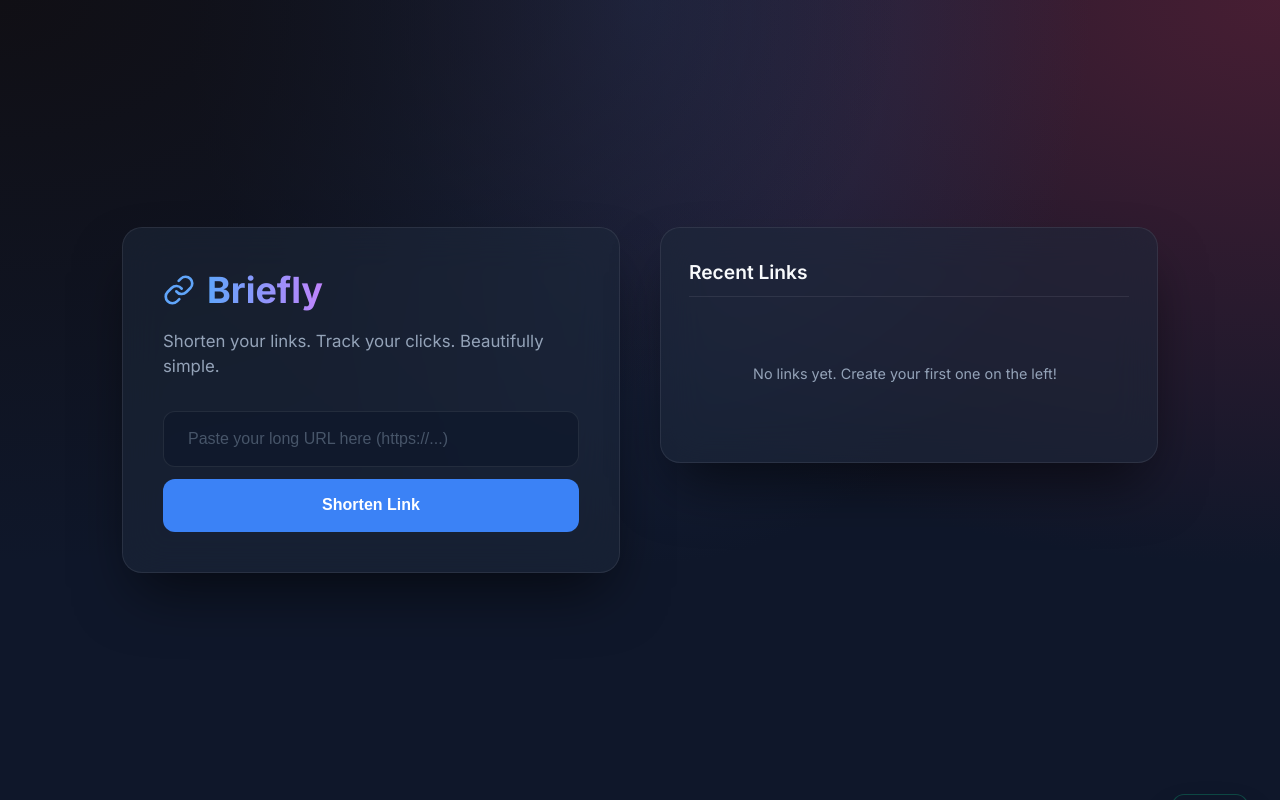
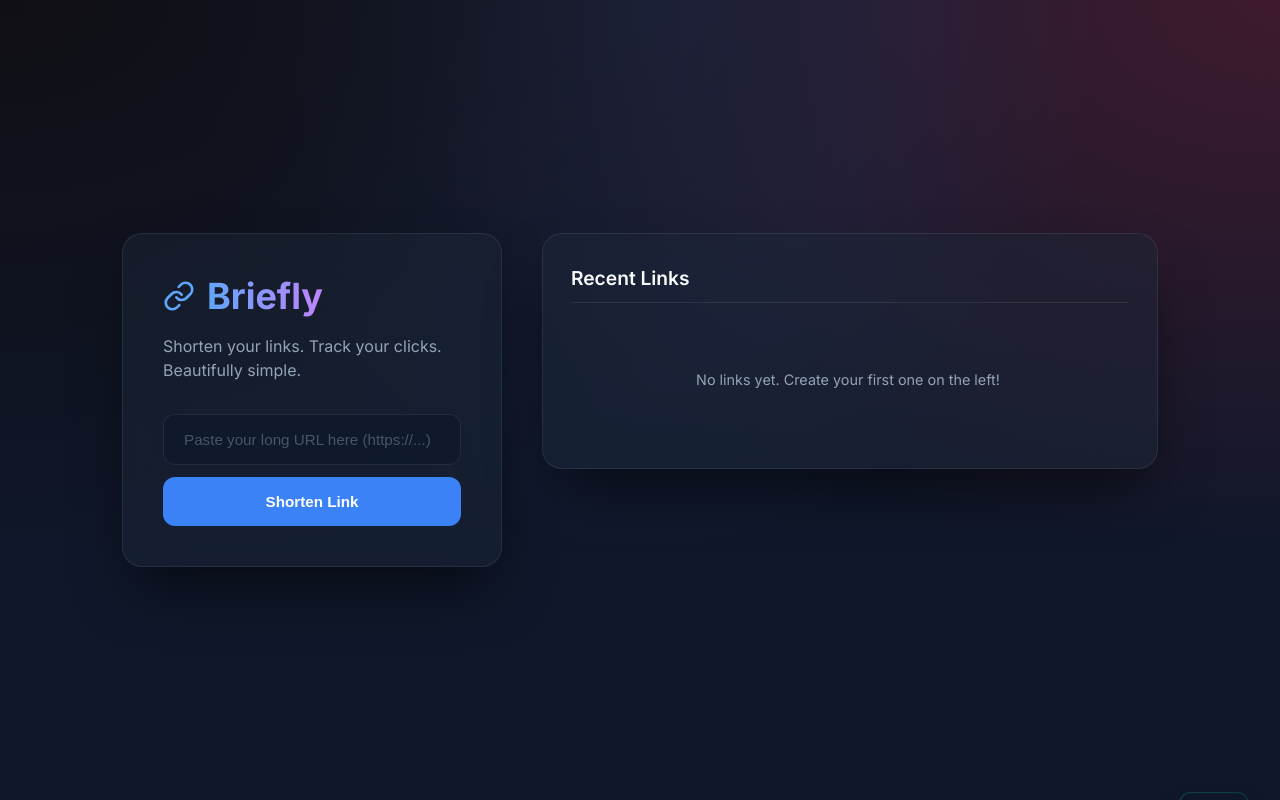
Before and after one commit to karthik-cyberexpert/sydions-scheduler-task2, a Next.js app: page / in a window 1280 px wide. Built offline with nearby package versions, Linux system fonts and the light colour scheme.

Commit message:
Fix grid track constraints to correctly apply text ellipsis on long links

```diff
--- a/src/app/globals.css
+++ b/src/app/globals.css
@@ -2,7 +2,7 @@
 
 :root {
   --bg-color: #0f172a;
-  --container-bg: rgba(30, 41, 59, 0.55);
+  --container-bg: rgba(30, 41, 59, 0.45);
   --primary: #3b82f6;
   --primary-hover: #2563eb;
   --text-main: #f8fafc;
@@ -17,8 +17,8 @@ body {
   background: var(--bg-color);
   background-image:
     radial-gradient(at 0% 0%, hsla(253,16%,7%,1) 0, transparent 50%),
-    radial-gradient(at 50% 0%, hsla(225,39%,25%,0.7) 0, transparent 50%),
-    radial-gradient(at 100% 0%, hsla(339,49%,25%,0.7) 0, transparent 50%);
+    radial-gradient(at 50% 0%, hsla(225,39%,22%,0.7) 0, transparent 50%),
+    radial-gradient(at 100% 0%, hsla(339,49%,22%,0.7) 0, transparent 50%);
   background-attachment: fixed;
   color: var(--text-main);
   min-height: 100vh;
@@ -42,15 +42,20 @@ body {
 
 .layout-grid {
   display: grid;
-  grid-template-columns: 1fr 1fr;
+  grid-template-columns: 380px minmax(0, 1fr);
   gap: 2.5rem;
   align-items: start;
 }
 
+/* Fix flex/grid item shrinking */
+.layout-grid > * {
+  min-width: 0;
+}
+
 .glass-panel {
   background: var(--container-bg);
-  backdrop-filter: blur(20px);
-  -webkit-backdrop-filter: blur(20px);
+  backdrop-filter: blur(24px);
+  -webkit-backdrop-filter: blur(24px);
   border-radius: 1.25rem;
   border: 1px solid var(--border-color);
   padding: 2.5rem;
@@ -59,7 +64,7 @@ body {
 
 h1 {
   font-weight: 700;
-  font-size: 2.5rem;
+  font-size: 2.25rem;
   margin-top: 0;
   margin-bottom: 0.5rem;
   background: linear-gradient(to right, #60a5fa, #c084fc);
@@ -69,8 +74,8 @@ h1 {
 
 p.subtitle {
   color: var(--text-muted);
-  margin-bottom: 2.5rem;
-  font-size: 1.05rem;
+  margin-bottom: 2rem;
+  font-size: 1rem;
   line-height: 1.5;
 }
 
@@ -82,12 +87,12 @@ p.subtitle {
 
 input[type="url"] {
   width: 100%;
-  padding: 1.1rem 1.5rem;
+  padding: 1rem 1.25rem;
   border-radius: 0.75rem;
   border: 1px solid var(--border-color);
   background: rgba(15, 23, 42, 0.65);
   color: white;
-  font-size: 1rem;
+  font-size: 0.95rem;
   outline: none;
   transition: all 0.3s ease;
 }
@@ -104,13 +109,13 @@ input[type="url"]::placeholder {
 
 button.primary-btn {
   width: 100%;
-  padding: 1.1rem 2rem;
+  padding: 1rem 2rem;
   border-radius: 0.75rem;
   border: none;
   background: var(--primary);
   color: white;
   font-weight: 600;
-  font-size: 1rem;
+  font-size: 0.95rem;
   cursor: pointer;
   transition: all 0.3s ease;
   display: flex;
@@ -128,68 +133,69 @@ button.primary-btn:hover {
 .url-list {
   display: flex;
   flex-direction: column;
-  gap: 0.85rem;
-  max-height: 480px;
+  gap: 0.75rem;
+  max-height: 485px;
   overflow-y: auto;
-  padding-right: 0.5rem;
+  padding-right: 0.25rem;
 }
 
 /* Custom Scrollbar for list */
 .url-list::-webkit-scrollbar {
-  width: 6px;
+  width: 5px;
 }
 .url-list::-webkit-scrollbar-track {
   background: transparent;
 }
 .url-list::-webkit-scrollbar-thumb {
-  background: rgba(255, 255, 255, 0.1);
+  background: rgba(255, 255, 255, 0.08);
   border-radius: 3px;
 }
 .url-list::-webkit-scrollbar-thumb:hover {
-  background: rgba(255, 255, 255, 0.2);
+  background: rgba(255, 255, 255, 0.15);
 }
 
 .url-item {
-  background: rgba(15, 23, 42, 0.35);
+  background: rgba(15, 23, 42, 0.3);
   border: 1px solid var(--border-color);
   border-radius: 0.75rem;
-  padding: 1.1rem 1.25rem;
+  padding: 1rem 1.25rem;
   display: flex;
   justify-content: space-between;
   align-items: center;
-  transition: all 0.25s ease;
+  transition: all 0.2s ease;
+  min-width: 0; /* Critical for layout compression */
 }
 
 .url-item:hover {
-  background: rgba(15, 23, 42, 0.65);
-  border-color: rgba(255, 255, 255, 0.15);
+  background: rgba(15, 23, 42, 0.55);
+  border-color: rgba(255, 255, 255, 0.12);
 }
 
 .url-details {
   flex: 1;
-  overflow: hidden;
-  padding-right: 1rem;
+  min-width: 0; /* Ensures container can shrink below content size */
+  padding-right: 1.5rem;
 }
 
 .long-url {
   color: var(--text-muted);
-  font-size: 0.8rem;
+  font-size: 0.775rem;
   white-space: nowrap;
   overflow: hidden;
   text-overflow: ellipsis;
-  margin-bottom: 0.25rem;
+  margin-bottom: 0.2rem;
+  display: block;
 }
 
 .short-url {
   color: #60a5fa;
   font-weight: 600;
-  font-size: 0.95rem;
+  font-size: 0.925rem;
   text-decoration: none;
-  display: inline-block;
   white-space: nowrap;
   overflow: hidden;
   text-overflow: ellipsis;
-  max-width: 100%;
+  display: block;
 }
 
 .short-url:hover {
@@ -212,14 +218,14 @@ button.primary-btn:hover {
 }
 
 .click-count span {
-  font-size: 1.15rem;
+  font-size: 1.1rem;
   font-weight: 700;
   line-height: 1;
   margin-bottom: 0.15rem;
 }
 
 .click-count label {
-  font-size: 0.6rem;
+  font-size: 0.575rem;
   text-transform: uppercase;
   letter-spacing: 0.05em;
   color: var(--text-muted);
@@ -227,27 +233,27 @@ button.primary-btn:hover {
 
 .action-btn {
   background: rgba(255,255,255,0.03);
-  padding: 0.6rem;
-  border-radius: 0.5rem;
+  padding: 0.55rem;
+  border-radius: 0.45rem;
   border: 1px solid transparent;
   color: var(--text-main);
   cursor: pointer;
-  transition: all 0.2s ease;
+  transition: all 0.15s ease;
   display: flex;
   align-items: center;
   justify-content: center;
 }
 
 .action-btn:hover {
-  background: rgba(255,255,255,0.08);
-  border-color: rgba(255,255,255,0.08);
+  background: rgba(255,255,255,0.07);
+  border-color: rgba(255,255,255,0.07);
   color: #60a5fa;
 }
 
 .delete-btn:hover {
   color: #ef4444;
-  background: rgba(239, 68, 68, 0.08);
-  border-color: rgba(239, 68, 68, 0.15);
+  background: rgba(239, 68, 68, 0.06);
+  border-color: rgba(239, 68, 68, 0.12);
 }
 
 .error-msg {
@@ -264,19 +270,19 @@ button.primary-btn:hover {
   position: fixed;
   bottom: 2rem;
   right: 2rem;
-  background: rgba(15, 23, 42, 0.9);
+  background: rgba(15, 23, 42, 0.95);
   border: 1px solid rgba(16, 185, 129, 0.3);
   backdrop-filter: blur(12px);
   color: #10b981;
-  padding: 1rem 1.75rem;
-  border-radius: 0.75rem;
+  padding: 0.9rem 1.5rem;
+  border-radius: 0.6rem;
   box-shadow: 0 20px 40px -15px rgba(0, 0, 0, 0.5);
   transform: translateY(150%);
   transition: transform 0.3s cubic-bezier(0.4, 0, 0.2, 1);
   font-weight: 600;
   display: flex;
   align-items: center;
-  gap: 0.6rem;
+  gap: 0.5rem;
   z-index: 50;
 }
 
```
